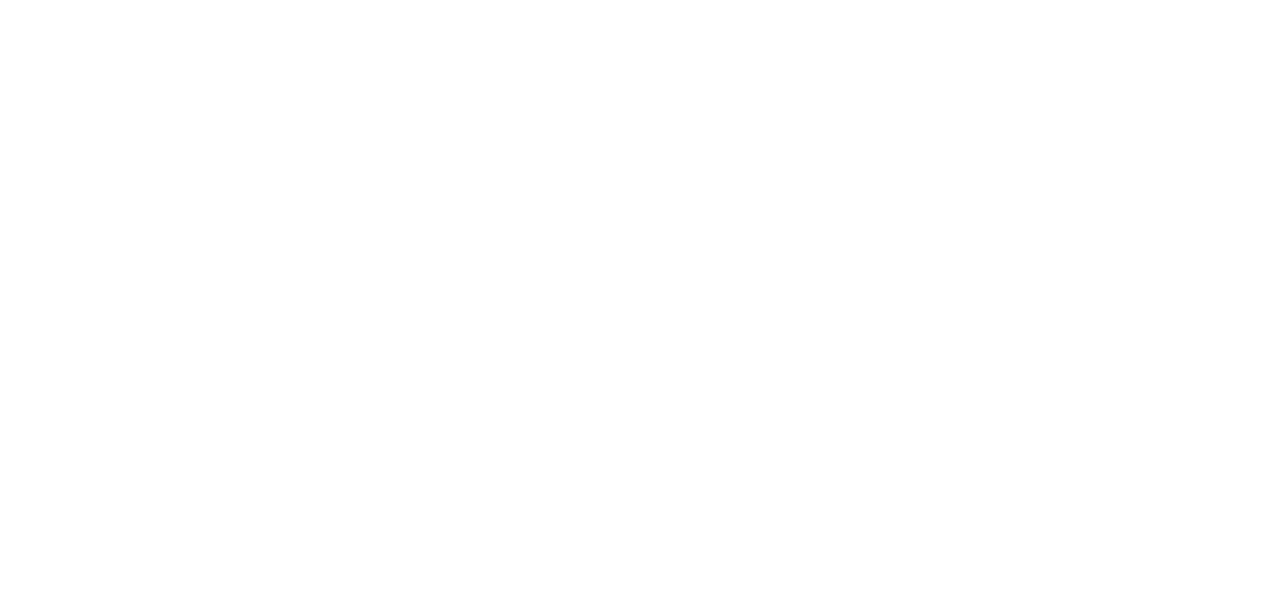
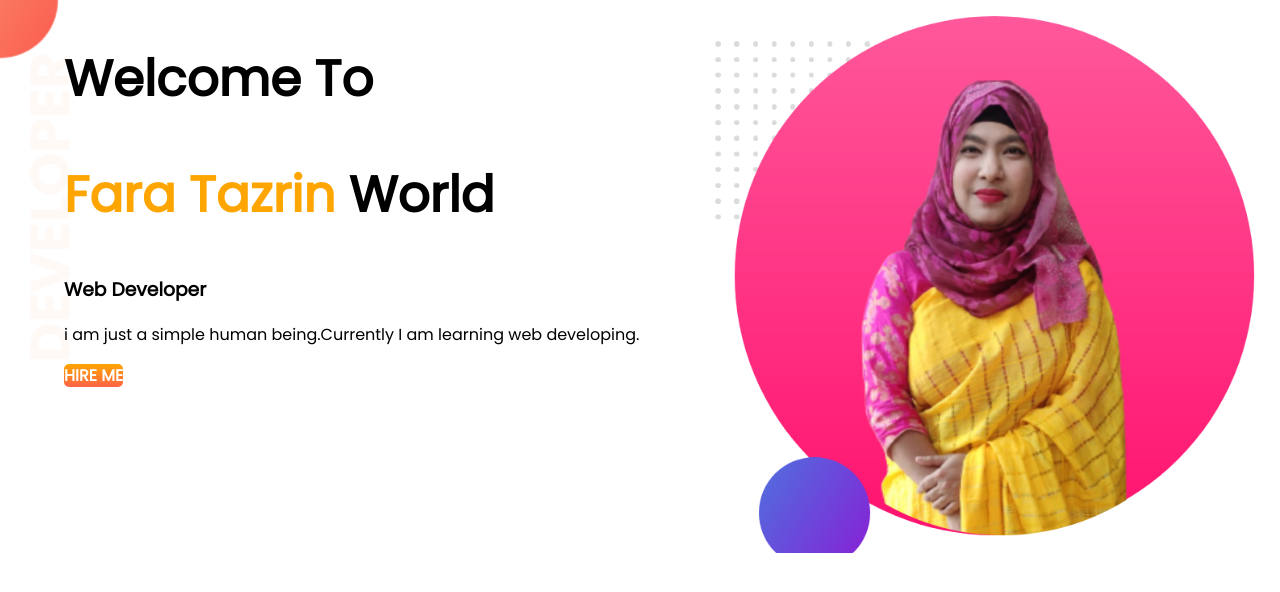
Before and after one commit to fara260/developer-portfolio, a plain HTML site: page index.html in a window 1280 px wide. Drawn offline with Linux system fonts and the light colour scheme.

Commit message:
top-banner added

```diff
--- a/index.html
+++ b/index.html
@@ -1,13 +1,31 @@
 <!DOCTYPE html>
 <html lang="en">
+
 <head>
     <meta charset="UTF-8">
     <meta http-equiv="X-UA-Compatible" content="IE=edge">
     <meta name="viewport" content="width=device-width, initial-scale=1.0">
     <title>Fara Tazrin portfolio</title>
+    <link rel="preconnect" href="https://fonts.googleapis.com">
+    <link rel="preconnect" href="https://fonts.gstatic.com" crossorigin>
+    <link href="https://fonts.googleapis.com/css2?family=Poppins&display=swap" rel="stylesheet">
     <link rel="stylesheet" href="style.css">
 </head>
+
 <body>
+    <section class="top-banner">
+        <div class="half-width">
+            <h1>Welcome To</h1>
+            <h1><span class="orange-color">Fara Tazrin</span> World</h1>
+            <h3>Web Developer</h3>
+            <p>i am just a simple human being.Currently I am learning web developing. </p>
+            <a class="link-button" target="_blank" href="https://www.linkedin.com/company/programminghero/">HIRE ME</a>
+        </div>
+        <div class="half-width">
+            <img src="images/mypicture.png" alt="">
+        </div>
+    </section>
 
 </body>
+
 </html>
--- a/style.css
+++ b/style.css
@@ -0,0 +1,32 @@
+body{
+    font-family: 'Poppins', sans-serif;
+    margin: 0;
+}
+h1{
+    font-size: 50px;
+}
+.orange-color{
+    color: orange;
+}
+section{
+    display: flex;
+}
+.half-width{
+    width: 50%;
+    padding-left: 5%;
+}
+.half-width img{
+    width: 100%;
+}
+.link-button{
+    text-decoration: none;
+    background-image:linear-gradient(orange,tomato) ;
+    padding: 10px,40px;
+    color: white;
+    font-weight: 700;
+    border-radius: 5px;
+}
+.top-banner{
+    background-image: url(images/top-banner.png);
+    background-repeat: no-repeat;
+}
```
Also changed, not shown: images/dream-bg.png (added), images/exp-bg.png (added), images/jhankar.png (added), images/jhankar2.png (added), images/my-bg.png (added), images/mypicture.png (added), images/top-banner.png (added), 7 other files.
